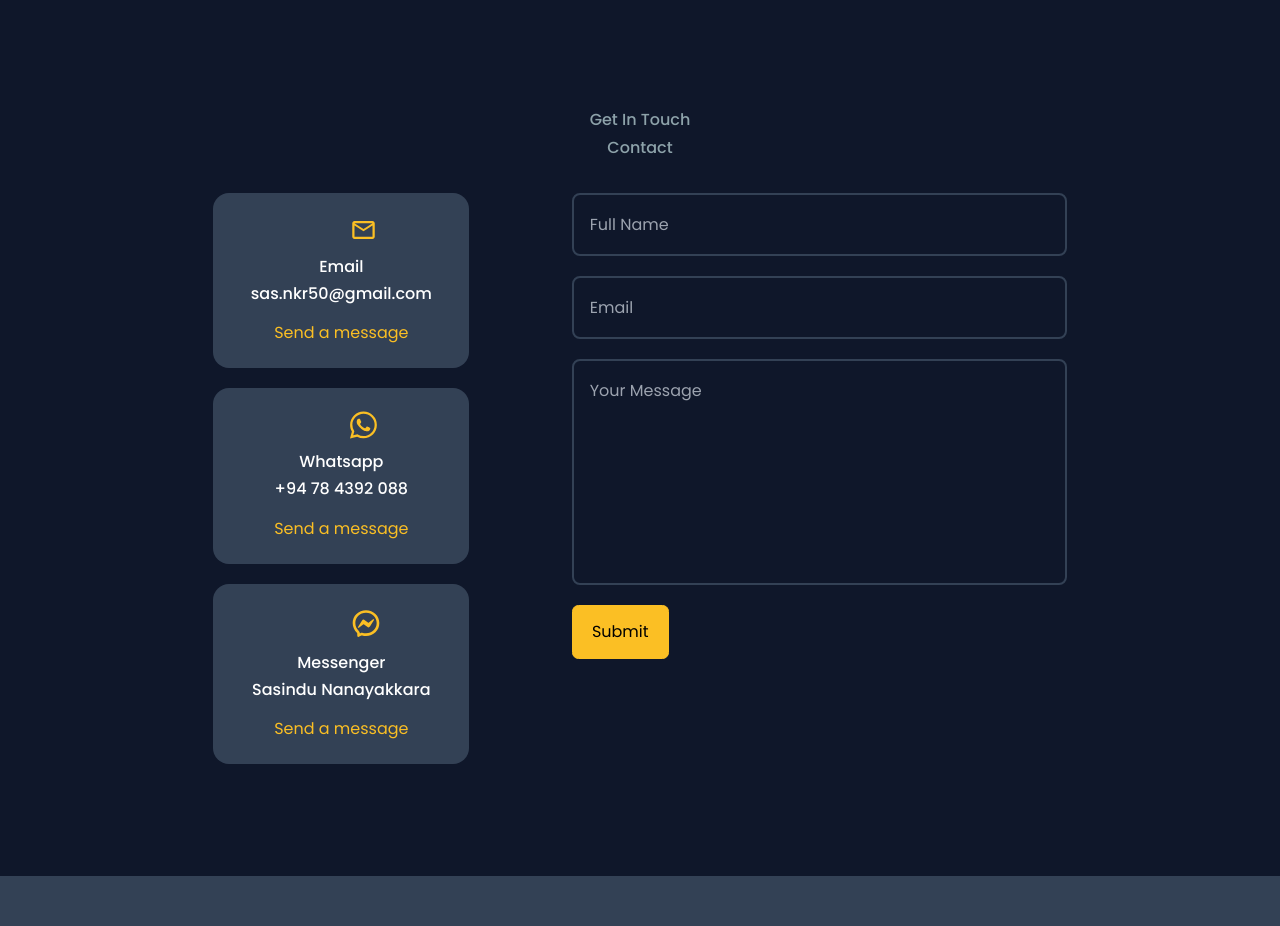
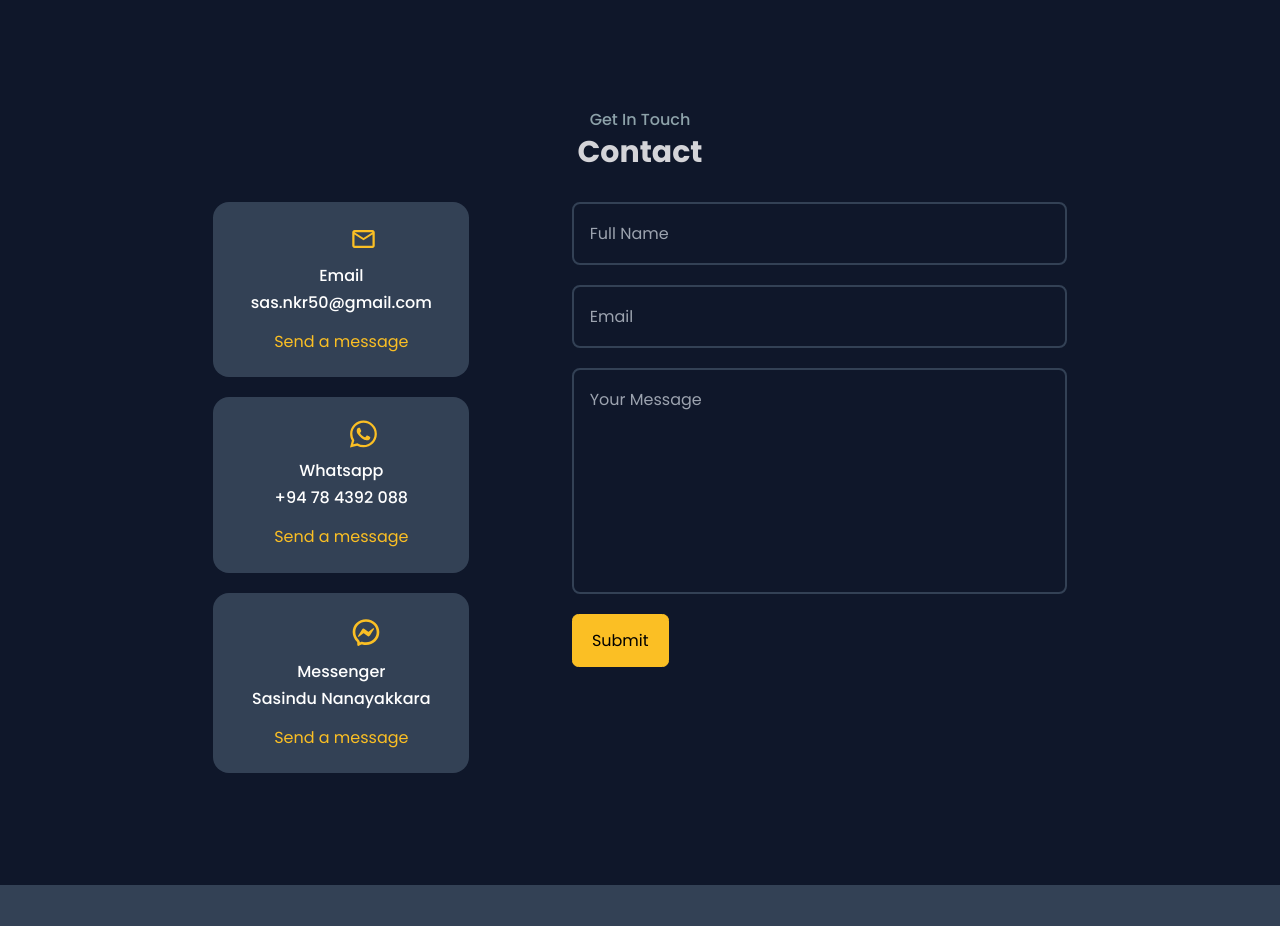
Before and after one commit to SasinduNanayakkara/MyPortfolio, a React (Create React App) app: page / in a window 1280 px wide. Shown: the part 3340-4266 px from the top of the page. Built offline with nearby package versions, Linux system fonts and the light colour scheme.

Commit message:
Add new styles to contact title

```diff
--- a/src/Components/Contact/index.jsx
+++ b/src/Components/Contact/index.jsx
@@ -32,7 +32,7 @@ function Contact() {
   return (
     <section id='contact'>
       <h5>Get In Touch</h5>
-      <h2>Contact</h2>
+      <h2 className='font-bold text-3xl text-zinc-300 '>Contact</h2>
 
       <div className="container contact__container w-2/3 grid ">
         <div className="contact__options flex flex-col gap-5">
```
